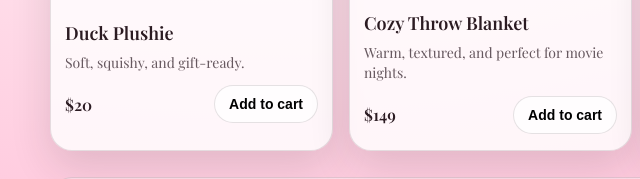
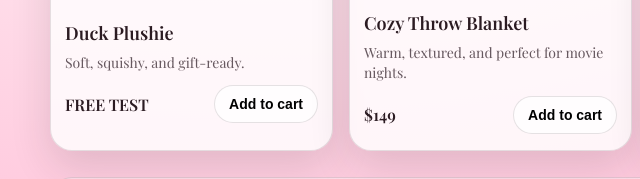
Before and after one commit to 6annon/alyssa-loops, a plain HTML site: page index.html in a window 1280 px wide. Shown: the part 1271-1450 px from the top of the page, 0-640 px from the left. Drawn offline with nearby package versions, Linux system fonts and the light colour scheme.

Commit message:
test free

```diff
--- a/index.html
+++ b/index.html
@@ -170,7 +170,7 @@
             <h4 class="product-name">Duck Plushie</h4>
             <p class="desc">Soft, squishy, and gift-ready.</p>
             <div class="card-row">
-              <span class="price" data-price="20">$20</span>
+              <span class="price" data-price="0">FREE TEST</span>
               <button class="btn small" data-add="Duck Plushie" data-price="20">Add to cart</button>
             </div>
           </div>
@@ -374,4 +374,5 @@
 
   <script src="script.js"></script>
 </body>
+
 </html>
```
